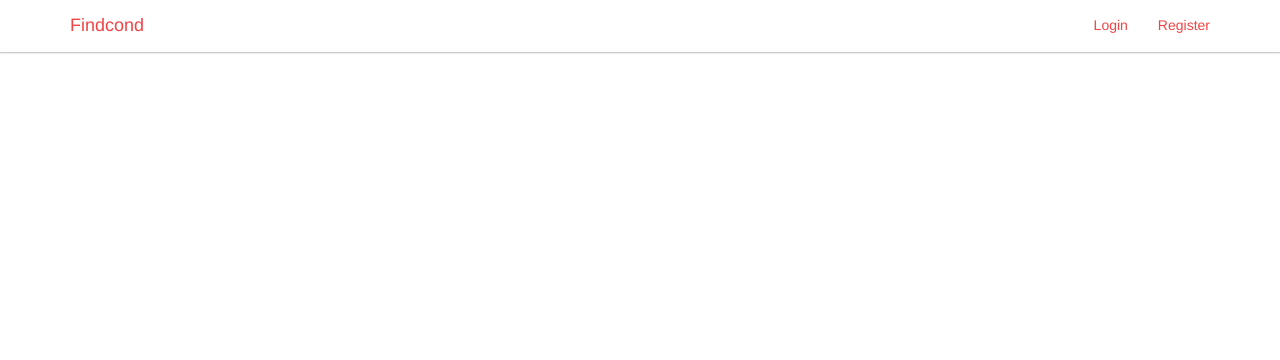
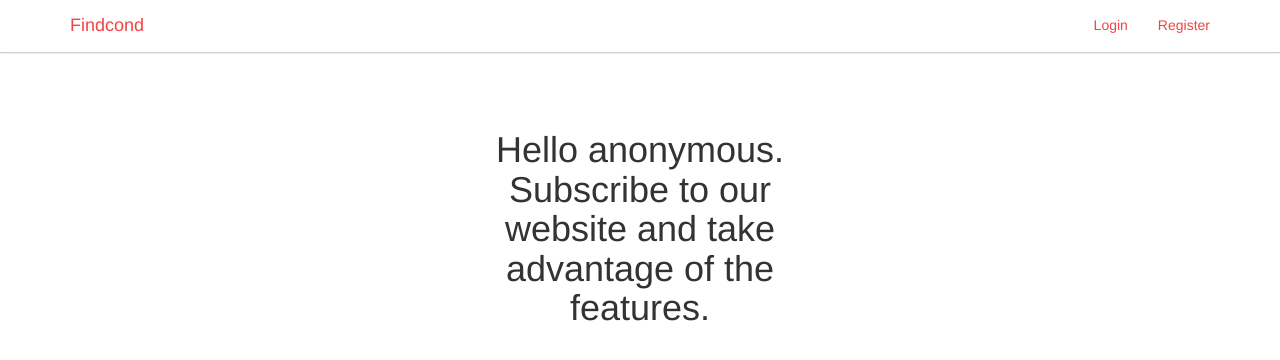
Before and after one commit to tolgahanuzun/Document-Share, a Django app: template templates/index.html in a window 1280 px wide. Shown: the top 360 px of the page. Run offline with Django 3.2, Linux system fonts and the light colour scheme; the template is opened without the code that fills it, so the values that code supplies are empty; some libraries are stand-ins or nearby versions.

Commit message:
index update, logaut and login

```diff
--- a/templates/index.html
+++ b/templates/index.html
@@ -1,24 +1,21 @@
 {% extends "base.html" %}
 {% block index %}
 
-<!-- START OF HTML FOR DEMO - NOT NEEDED -->
 
+{% if request.user.is_authenticated %}
+    Welcome {{request.user.get_full_name}}
+
+{% elif not request.user.is_authenticated %}
 <div class="container">
 	<div class="row">
 		<div class="col-sm-offset-3 col-sm-6 col-md-offset-4 col-md-4">
+			<br><br><br>
 			<h1 class="title">
-
-				{% if request.user.is_authenticated %}
-    			Welcome {{request.user.get_full_name}}
-    			{% endif %}
-
+Hello anonymous. Subscribe to our website and take advantage of the features.
 			</h1>
 		</div>
 	</div>
-
 </div>
 
-
-
-
+{% endif %}
 {% endblock %}
```
